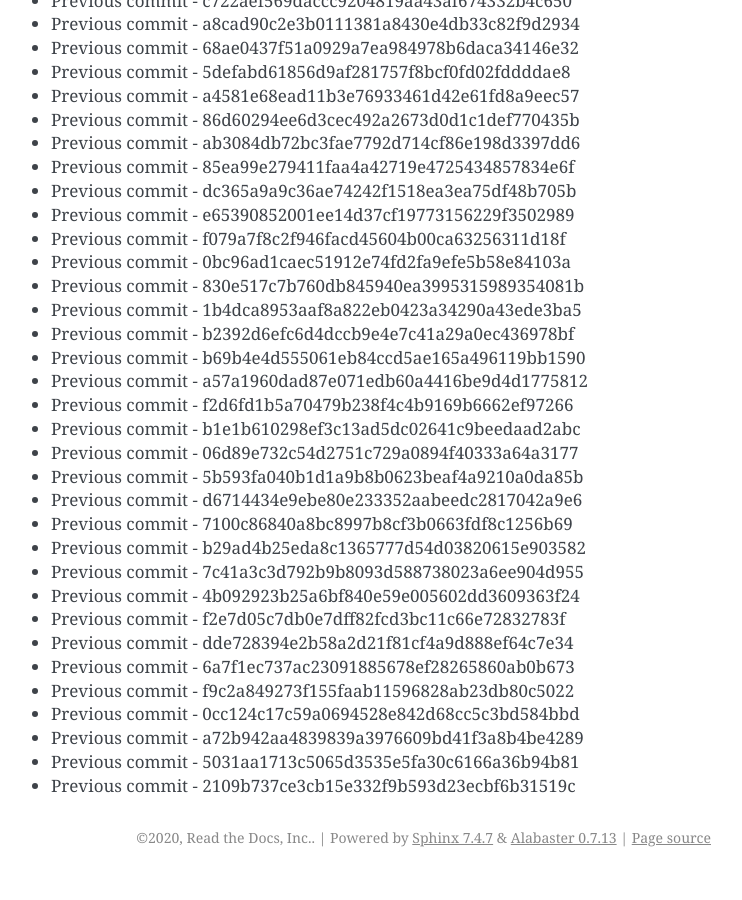
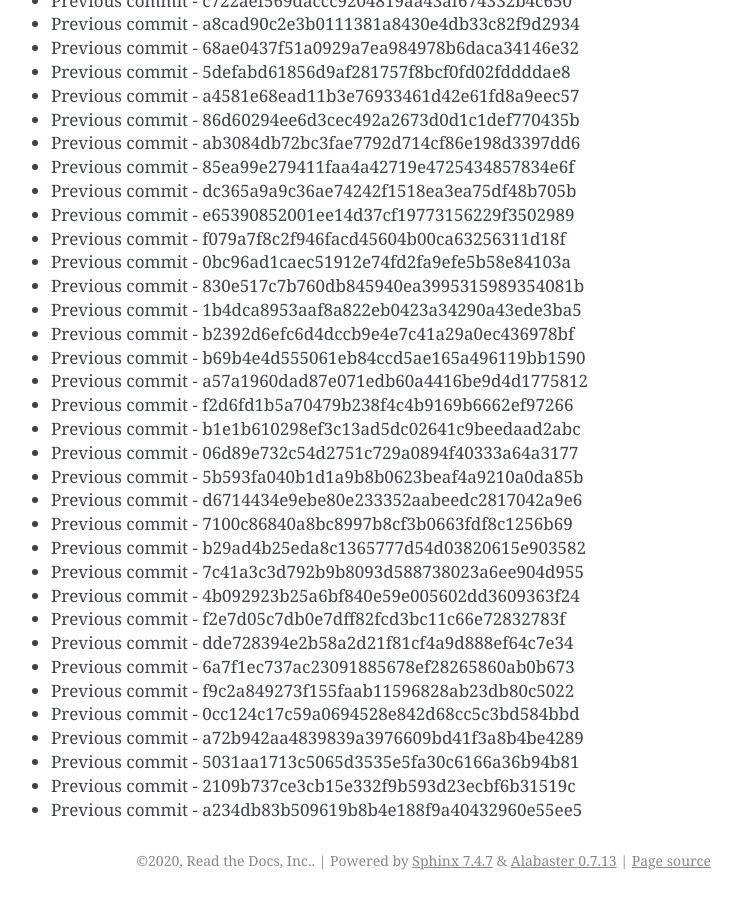
Before and after one commit to readthedocs/rtd-git-stresstest, a Sphinx documentation site: the page built from docs/updates.rst, in a window 1280 px wide and 900 px high, scrolled down 71879 px. Shown: the whole window, without its empty margins (399-1141 px from the left). Built offline with Sphinx 7.4.7, drawn with Linux system fonts in a browser that asks for light colours; before the commit the page ends 72756 px from its top, so only the background shows below that.

Commit message:
Generating commit from previous: a234db83b509619b8b4e188f9a40432960e55ee5

```diff
--- a/docs/updates.rst
+++ b/docs/updates.rst
@@ -3052,3 +3052,4 @@ It can be tested for any performance characteristics.
 * Previous commit - a72b942aa4839839a3976609bd41f3a8b4be4289
 * Previous commit - 5031aa1713c5065d3535e5fa30c6166a36b94b81
 * Previous commit - 2109b737ce3cb15e332f9b593d23ecbf6b31519c
+* Previous commit - a234db83b509619b8b4e188f9a40432960e55ee5
```
